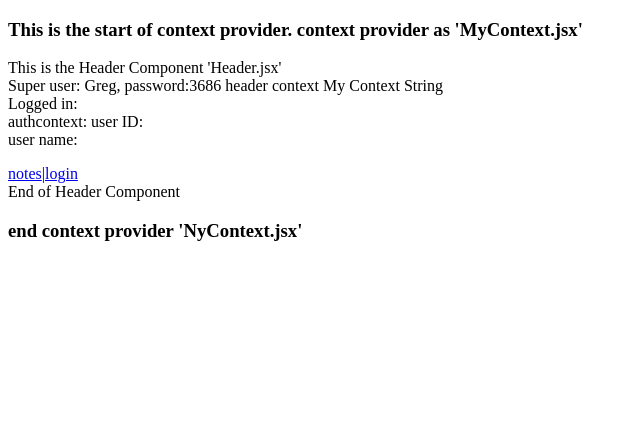
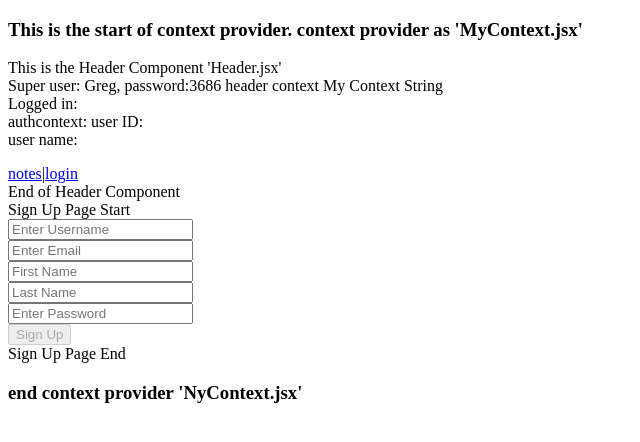
Before and after one commit to gregrell/djangoreactcrudproject, a React (Create React App) app in the folder frontend/: page /signup in a window 1280 px wide. Shown: the top 442 px of the page, without its empty margins (0-640 px from the left). Built offline with nearby package versions, Linux system fonts and the light colour scheme.

Commit message:
Sign up form beginnings

```diff
--- a/frontend/src/App.js
+++ b/frontend/src/App.js
@@ -1,11 +1,6 @@
 import "./App.css";
 
-import {
-  BrowserRouter as Router,
-  Routes,
-  Route,
-  BrowserRouter,
-} from "react-router-dom";
+import { BrowserRouter as Router, Routes, Route } from "react-router-dom";
 
 import Header from "./components/Header.jsx";
 import NotesListPage from "./pages/NotesListPage.jsx";
@@ -15,6 +10,7 @@ import PrivateRoute from "./utils/PrivateRoute.jsx";
 import MyContext from "./context/MyContext.jsx";
 import LogoutPage from "./pages/LogoutPage.jsx";
 import UserSettings from "./pages/UserSettings.jsx";
+import SignUpPage from "./pages/SignUpPage.jsx";
 //<Route path="/note/:id" Component={NotePage} />
 
 /* The router is set up to provide context (MyContext) to all children including Route components
@@ -34,6 +30,7 @@ function App() {
             <Route path="/" exact Component={NotesListPage} name="notes" />
             <Route path="/login" Component={LoginPage} name="login" />
             <Route path="/logout" Component={LogoutPage} name="logout" />
+            <Route path="/signup" Component={SignUpPage} name="signup" />
 
             <Route element={<PrivateRoute />}>
               <Route path="/note/:id" Component={NotePage} />
--- a/frontend/src/pages/LoginPage.jsx
+++ b/frontend/src/pages/LoginPage.jsx
@@ -2,10 +2,12 @@ import React from "react";
 import { useContext } from "react";
 import { TheContext } from "../context/MyContext";
 import { useAuthContext } from "../context/AuthContext";
+import { useNavigate } from "react-router-dom";
 
 const LoginPage = () => {
   const somecontext = useContext(TheContext);
   const authcontext = useAuthContext();
+  const navigate = useNavigate();
 
   function handleSubmit(e) {
     e.preventDefault();
@@ -21,6 +23,10 @@ const LoginPage = () => {
     if (!password) {
       alert("password is blank");
     }
+  }
+
+  function handleSignupClick() {
+    navigate("/signup");
   }
 
   return (
@@ -41,6 +47,7 @@ const LoginPage = () => {
         />
         <input type="submit" />
       </form>
+      <button onClick={handleSignupClick}>Sign Up</button>
     </>
   );
 };
--- /dev/null
+++ b/frontend/src/pages/SignUpPage.jsx
@@ -0,0 +1,76 @@
+import React, { useState } from "react";
+
+const SignUpPage = () => {
+  const [complete, setComplete] = useState(false);
+  const [form, setForm] = useState({
+    username: "",
+    email: "",
+    firstname: "",
+    lastname: "",
+    password: "",
+  });
+  function handleSubmit() {}
+
+  function handleInputChange(e) {
+    setForm((rest) => ({ ...rest, [e.target.name]: e.target.value }));
+  }
+  console.log(form);
+  return (
+    <>
+      <div>Sign Up Page Start</div>
+      <form onSubmit={handleSubmit}>
+        <input
+          type="text"
+          name="username"
+          placeholder="Enter Username"
+          autoComplete="username"
+          onChange={handleInputChange}
+          value={form.username || ""}
+        />
+        <br />
+        <input
+          type="email"
+          name="email"
+          placeholder="Enter Email"
+          autoComplete="email"
+          onChange={handleInputChange}
+          value={form.email || ""}
+        />
+        <br />
+
+        <input
+          type="text"
+          name="firstname"
+          placeholder="First Name"
+          autoComplete="First Name"
+          onChange={handleInputChange}
+          value={form.firstname || ""}
+        />
+        <br />
+        <input
+          type="text"
+          name="lastname"
+          placeholder="Last Name"
+          autoComplete="Last Name"
+          onChange={handleInputChange}
+          value={form.lastname || ""}
+        />
+        <br />
+        <input
+          type="password"
+          name="password"
+          placeholder="Enter Password"
+          autoComplete="current-password"
+          onChange={handleInputChange}
+          value={form.password || ""}
+        />
+        <br />
+
+        <input type="submit" value="Sign Up" disabled={!complete} />
+      </form>
+      <div>Sign Up Page End</div>
+    </>
+  );
+};
+
+export default SignUpPage;
```
Also changed, not shown: 1 other file (tests, documents, lock files or other folders).
